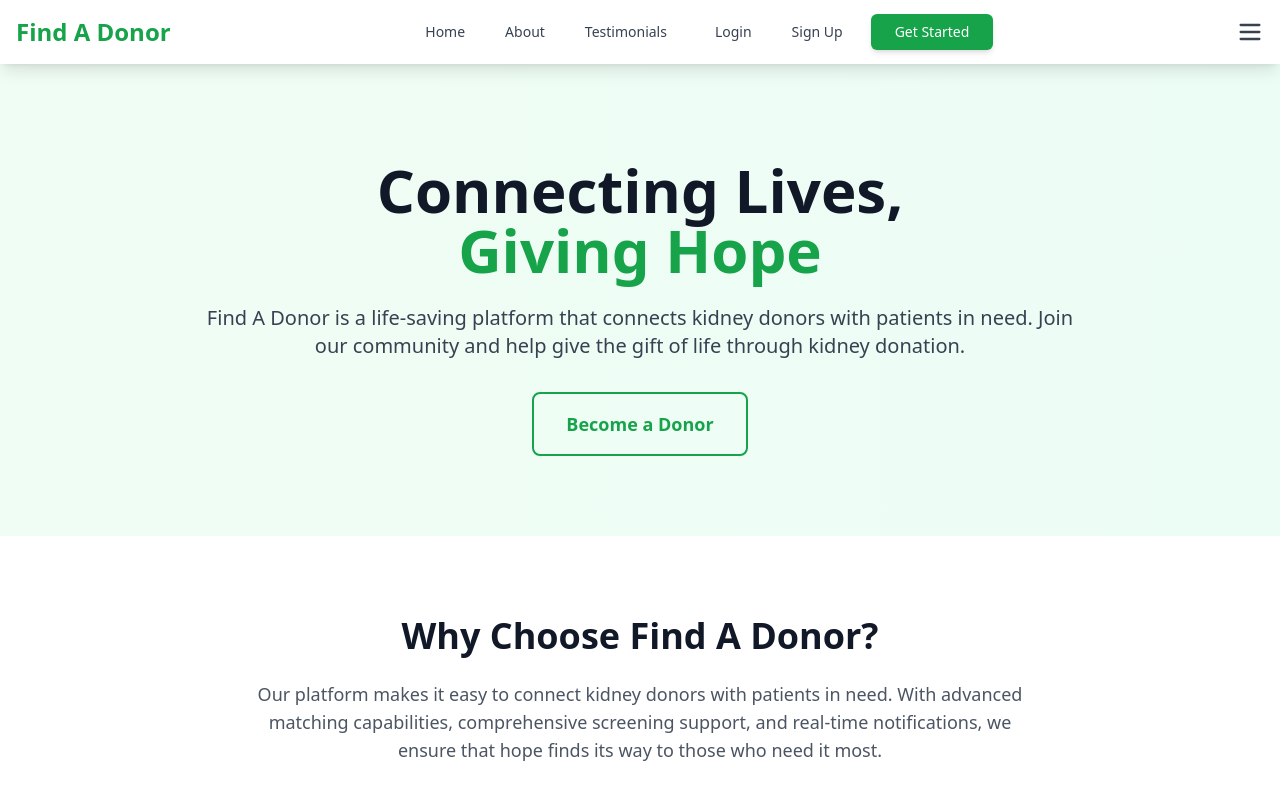
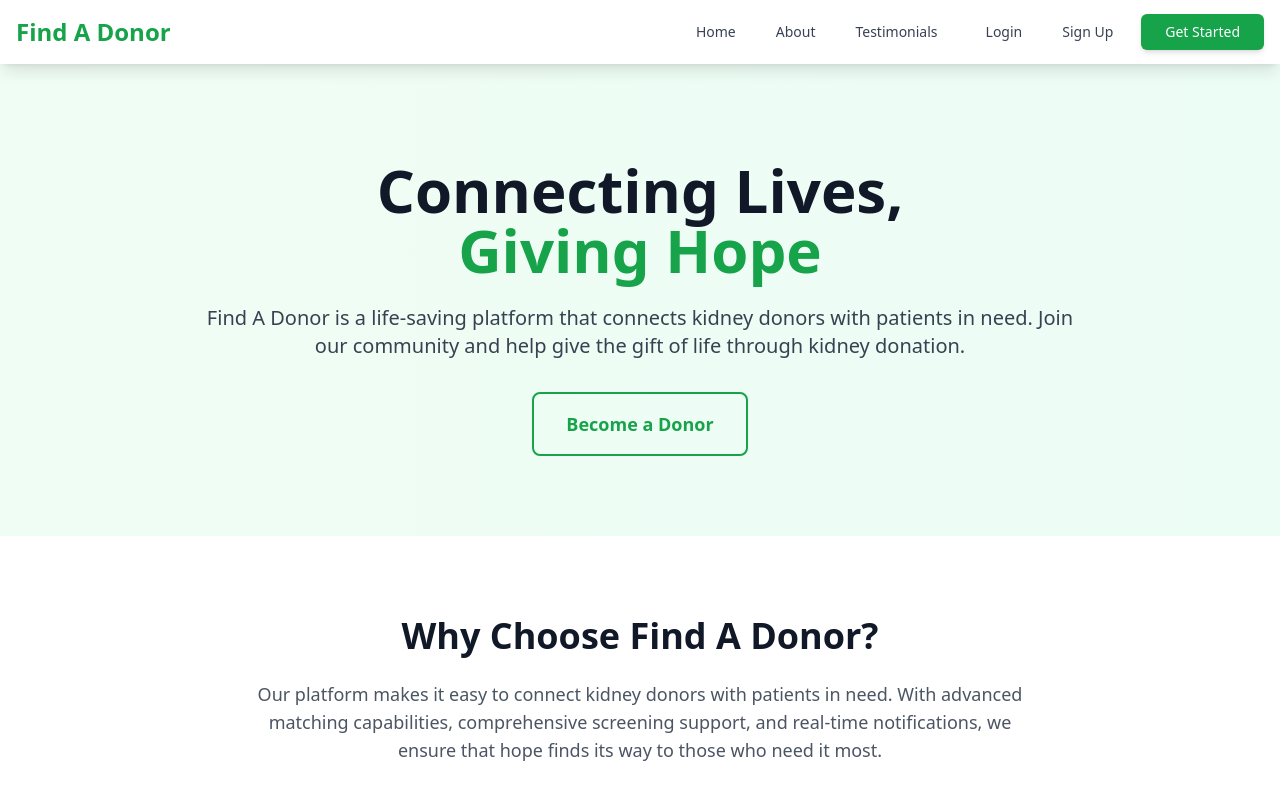
Before and after one commit to M-Bless/Find-A-Donor, a React (Create React App) app: page / in a window 1280 px wide. Shown: the top 800 px of the page. Built offline with nearby package versions, Linux system fonts and the light colour scheme.

Commit message:
Hamburger removed

```diff
--- a/src/components/home.jsx
+++ b/src/components/home.jsx
@@ -1,10 +1,3 @@
-/* ─────────────────────────────── Home.jsx ────────────────────────────────
-   • Hamburger button is visible only below the md breakpoint (768 px).
-   • Clicking it reveals a slide‑down menu with the same nav + auth/CTA items.
-   • Desktop (> = md) shows the normal navbar without the hamburger.
-   • All hero, about, testimonials, footer content, images, and copy are the
-     same as your original; only responsive nav behaviour was added.         */
-
 import React, { useState } from 'react';
 import { Link } from 'react-router-dom';
 
@@ -67,8 +60,8 @@ const Home = () => {
     },
   ];
 
-  const [current, setCurrent]   = useState(0);
-  const [mobileOpen, setOpen]   = useState(false);
+  const [current, setCurrent] = useState(0);
+  const [mobileOpen, setOpen] = useState(false);
 
   const next  = () => setCurrent((i) => (i + 1) % testimonials.length);
   const prev  = () => setCurrent((i) => (i === 0 ? testimonials.length - 1 : i - 1));
@@ -110,11 +103,11 @@ const Home = () => {
             </Link>
           </div>
 
-          {/* hamburger (mobile only) */}
+          {/* hamburger (mobile & tablet only) */}
           <button
             onClick={() => setOpen((o) => !o)}
             aria-label="Toggle menu"
-            className="ml-auto flex md:hidden items-center text-gray-700 hover:text-green-600"
+            className="ml-auto inline-flex items-center text-gray-700 hover:text-green-600 lg:hidden"
           >
             {mobileOpen ? (
               <svg className="h-7 w-7" fill="none" viewBox="0 0 24 24" stroke="currentColor" strokeWidth={2}>
@@ -128,9 +121,9 @@ const Home = () => {
           </button>
         </div>
 
-        {/* mobile slide‑down menu */}
+        {/* mobile slide‑down menu (hidden ≥ lg) */}
         {mobileOpen && (
-          <div className="md:hidden bg-white shadow-inner border-t border-gray-200">
+          <div className="lg:hidden bg-white shadow-inner border-t border-gray-200">
             <ul className="space-y-1 px-4 pt-4 pb-2 text-sm font-medium">
               {['Home', 'About', 'Testimonials'].map((label) => (
                 <li key={label}>
```
